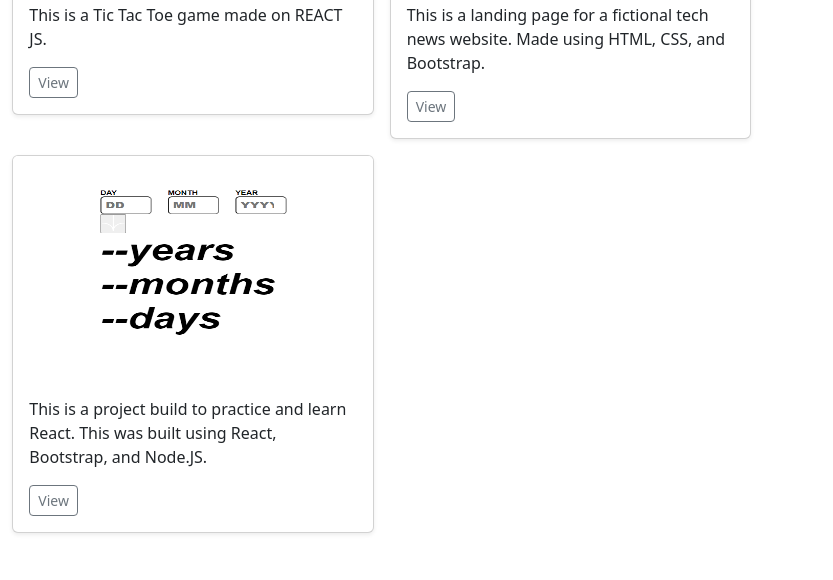
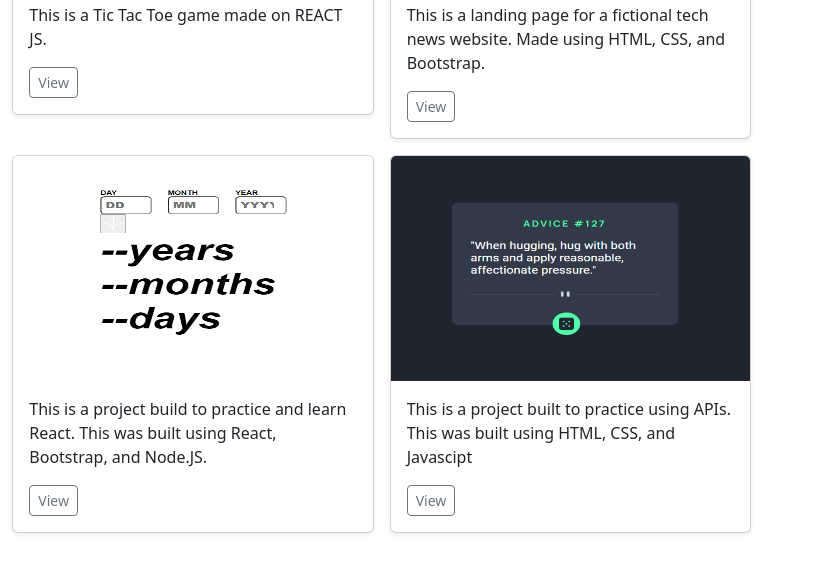
Before and after one commit to CodeCruze/Developer-Portfolio, a plain HTML site: page index.html in a window 1280 px wide. Shown: the part 3195-3775 px from the top of the page, 447-1280 px from the left. Drawn offline with nearby package versions, Linux system fonts and the light colour scheme.

Commit message:
Add advice gen app

```diff
--- a/index.html
+++ b/index.html
@@ -206,6 +206,23 @@
               </div>
             </div>
           </div>
+          <div class="col">
+            <div class="card shadow-sm">
+              <img class="bd-placeholder-img card-img-top" width="100%" height="225" src="Images/adv-gen-scrnsht.png" role="img" aria-label="Placeholder: Thumbnail" preserveAspectRatio="xMidYMid slice" focusable="false"></img>
+
+              <div class="card-body">
+                <p class="card-text">This is a project built to practice using APIs. This was built using HTML, CSS, and Javascipt</p>
+                <div class="d-flex justify-content-between align-items-center">
+                  <div class="btn-group">
+                    <a href="https://adv-gen-app.netlify.app/">
+                      <button type="button" class="btn btn-sm btn-outline-secondary" >View</button>
+                    </a>
+                  </div>
+
+                </div>
+              </div>
+            </div>
+          </div>
 
         </div>
       </div>
```
Also changed, not shown: Images/adv-gen-scrnsht.png (added).
